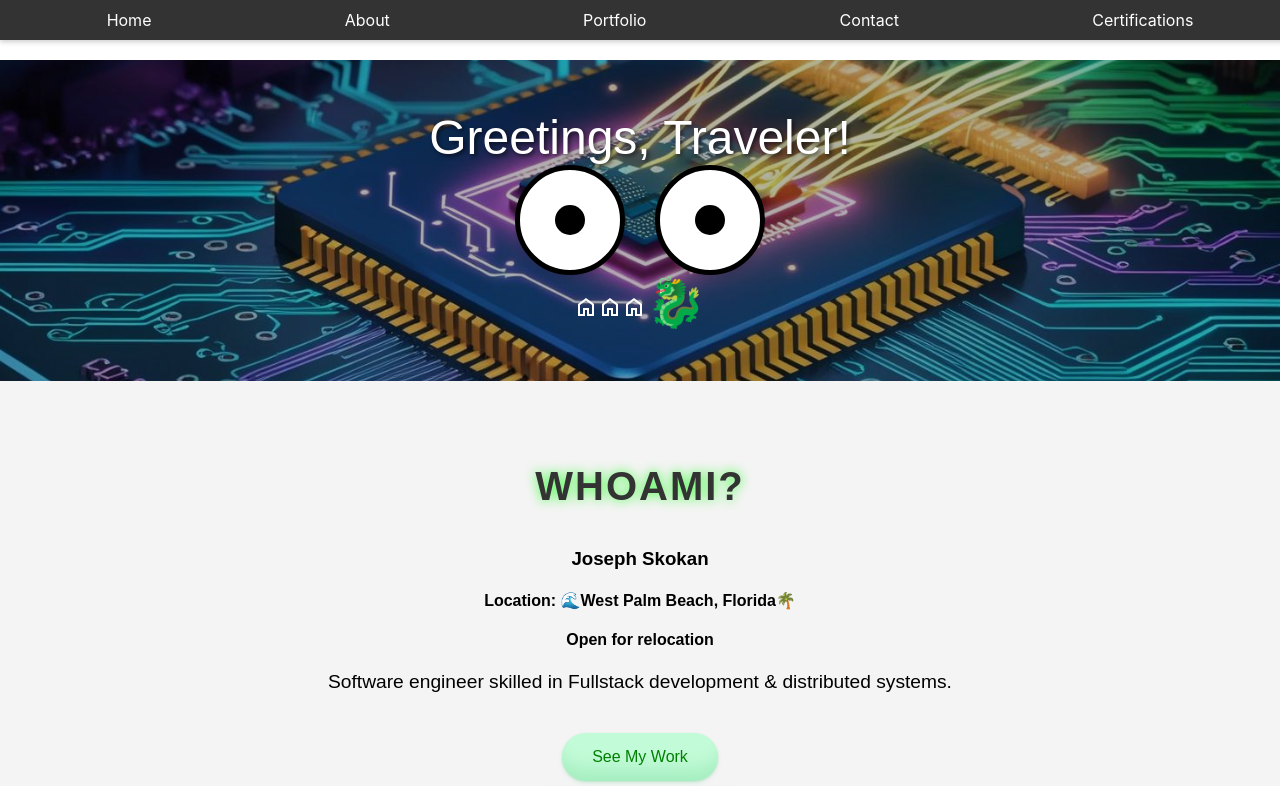
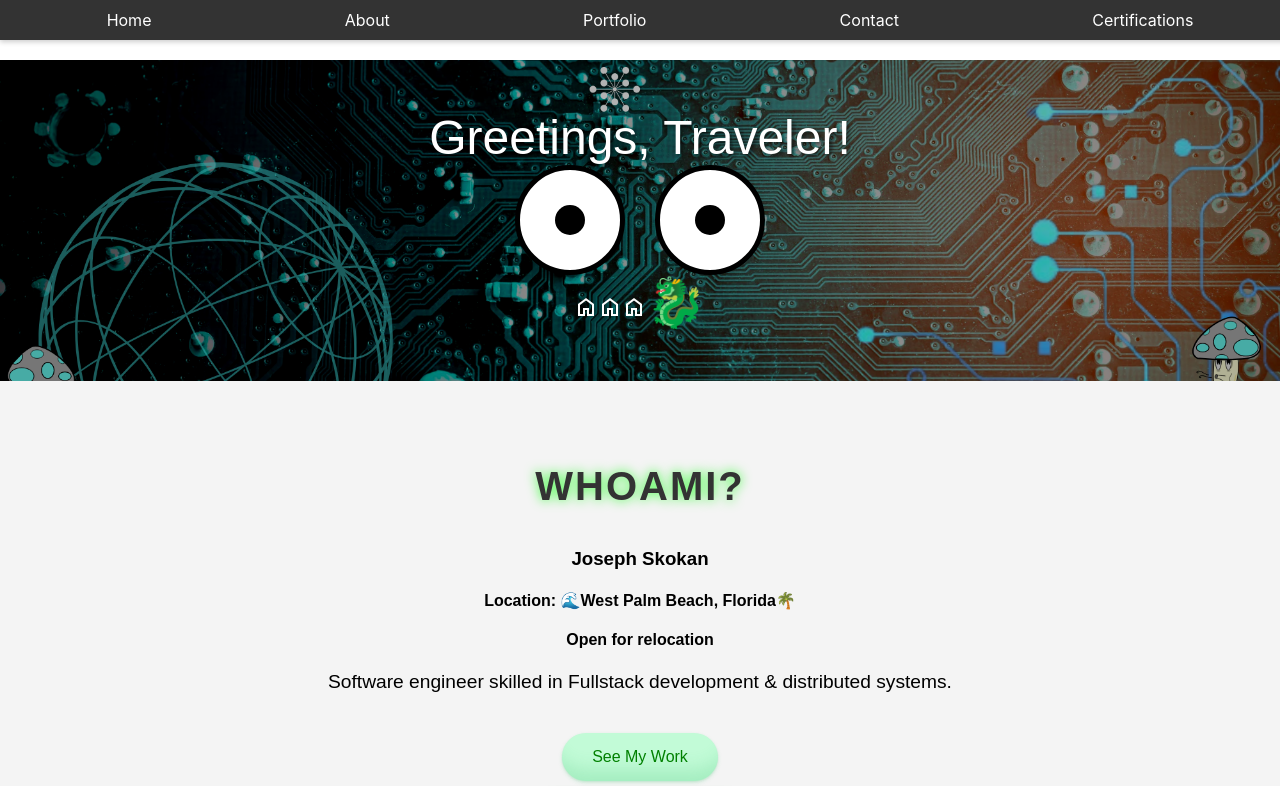
Before and after one commit to notAnotherAverageJoe/React-Portfolio, a React (Create React App) app: page / in a window 1280 px wide. Shown: the top 786 px of the page. Built offline with nearby package versions, Linux system fonts and the light colour scheme; a web font is replaced by a local one.

Commit message:
added new banner

```diff
--- a/src/components/styles/Home.css
+++ b/src/components/styles/Home.css
@@ -56,7 +56,7 @@
 
 /* Hero Section */
 .hero {
-  background: url('/public/images/emuasm.jpg') no-repeat center center/cover;
+  background: url('/public/images/newban.png') no-repeat center center/cover;
   color: white;
   text-align: center;
   padding: 50px 0;
```
Also changed, not shown: public/images/newban.png (added), public/images/space.png (added).
